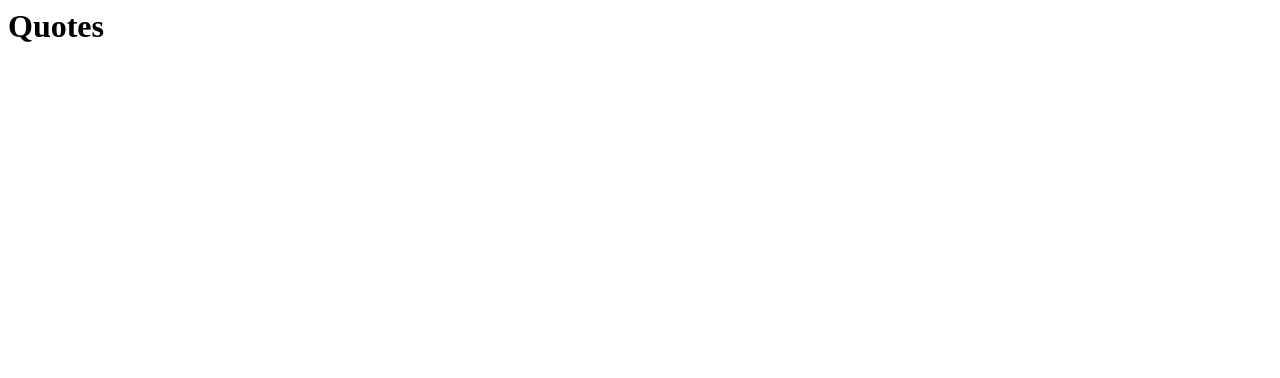
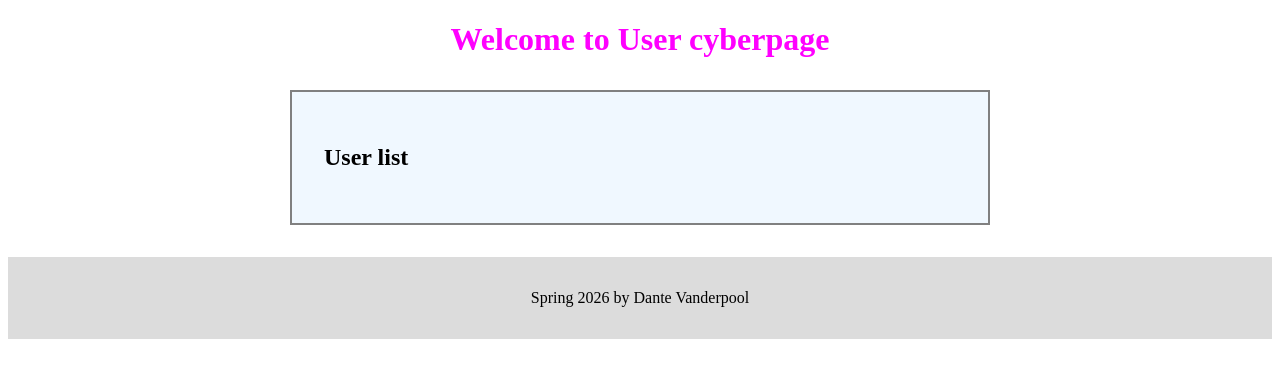
Before and after one commit to chocolatedante/ET721--SPRING-2026, a Flask app: page /quotes in a window 1280 px wide. Before the commit the part shown is almost empty. Shown: the top 378 px of the page. Run offline with Flask 3, Linux system fonts and the light colour scheme.

Commit message:
Lab 11 Flask

```diff
--- a/lab11/app.py
+++ b/lab11/app.py
@@ -28,7 +28,7 @@ def about():
 
 @app.route('/quotes')
 def quotes():
-    return '<h1>Quotes</h1>'
+    return render_template('quotes.html')
 
 
 
--- a/lab11/static/style.css
+++ b/lab11/static/style.css
@@ -12,3 +12,17 @@ img{width:100%; display: inline-block;}
 .outstock{color: red;}
 
 img.newpics{width: 50%; display: block; margin: 20px auto;}
+
+/* base.html */
+.maincontainer{
+    padding:2rem;
+    border: solid gray 2px;
+    background-color: aliceblue;
+    width: 700px;
+    margin: 2rem auto;
+}
+footer{
+    padding: 2rem;
+    background-color: gainsboro;
+    text-align: center;
+}
--- /dev/null
+++ b/lab11/templates/base.html
@@ -0,0 +1,20 @@
+<!DOCTYPE html>
+<html lang="en">
+<head>
+    <meta charset="UTF-8">
+    <meta name="viewport" content="width=device-width, initial-scale=1.0">
+    <title>{% block title %} My Base Page {% endblock %}</title>
+    <link rel="stylesheet" href="{{url_for('static', filename='style.css')}}">
+</head>
+<body>
+    <header class="title">
+        <h1> Welcome to {% block msg%} {%endblock%}</h1>
+    </header>
+    <main class ="maincontainer">
+        {% block content%} {% endblock %}
+    </main>
+    <footer>
+        Spring 2026 by Dante Vanderpool
+    </footer>
+</body>
+</html>
--- /dev/null
+++ b/lab11/templates/quotes.html
@@ -0,0 +1,6 @@
+{% extends 'base.html'%} <!-- this allows html file to be inputted here without having to copy and paste it-->
+{% block title %} Getting a quote {%endblock%}
+{% block msg %} User cyberpage {%endblock%}
+{% block content %}
+    <h2> User list</h2>
+{%endblock%}
```
